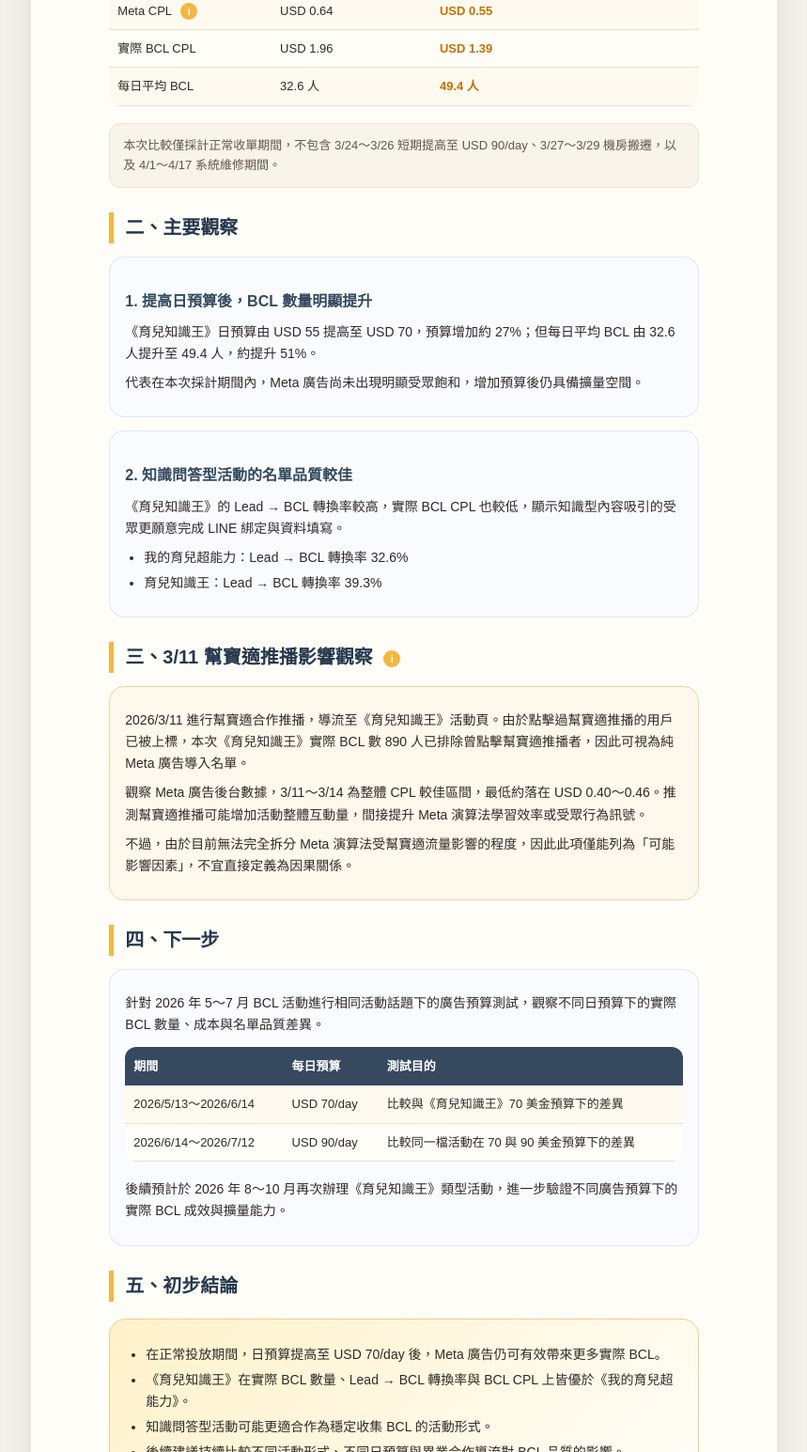
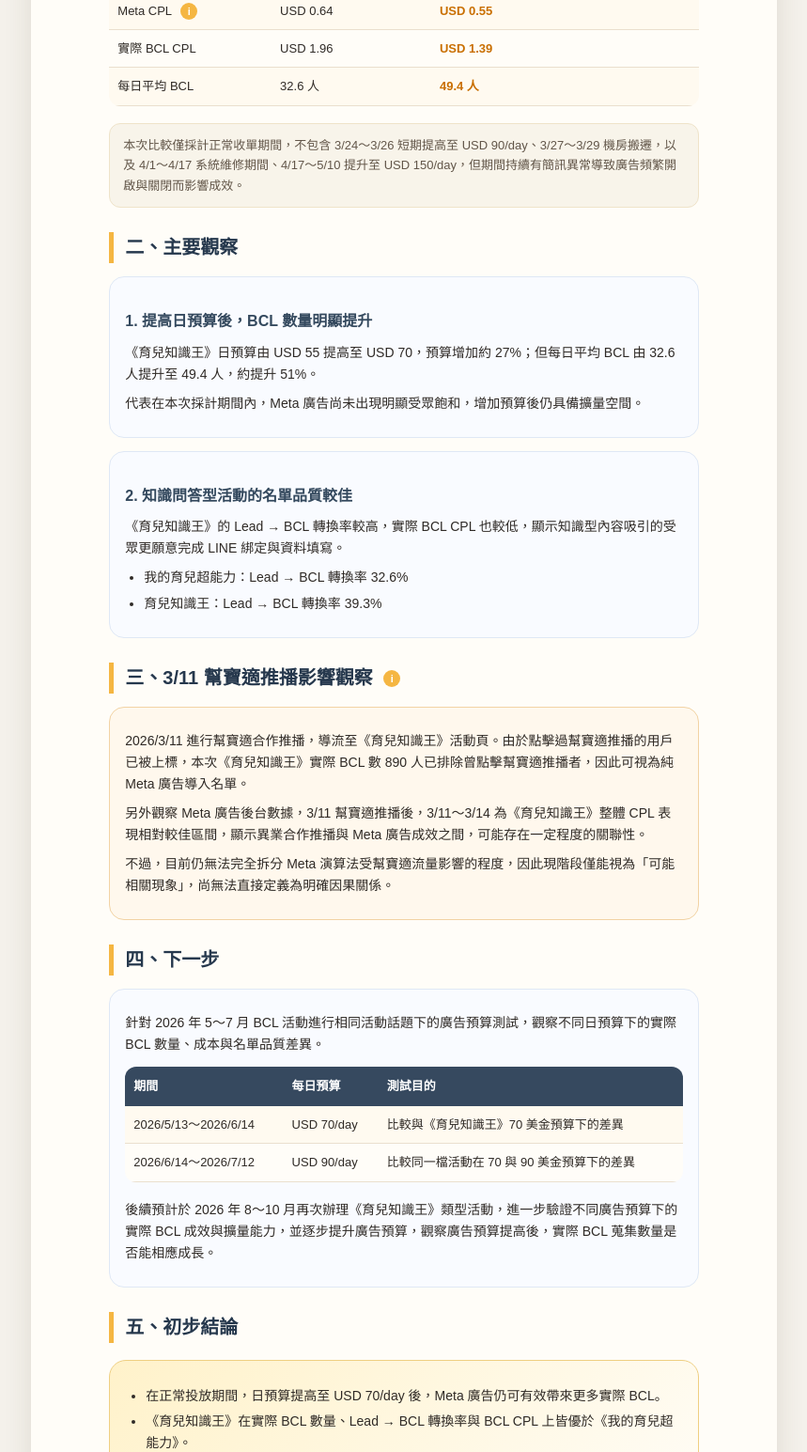
Before and after one commit to a5051329-rgb/ad, a plain HTML site: page index.html in a window 1280 px wide. Shown: the part 716-2261 px from the top of the page at 94% size, without its empty margins (210-1069 px from the left). Drawn offline with Linux system fonts and the light colour scheme.

Commit message:
Add files via upload

```diff
--- a/index.html
+++ b/index.html
@@ -247,6 +247,7 @@
           <th>項目</th>
           <th>我的育兒超能力</th>
           <th>育兒知識王</th>
+
         </tr>
       </thead>
       <tbody>
@@ -321,9 +322,11 @@
         </tr>
       </tbody>
     </table>
-    <p class="note">本次比較僅採計正常收單期間，不包含 3/24～3/26 短期提高至 USD 90/day、3/27～3/29 機房搬遷，以及 4/1～4/17 系統維修期間。</p>
+    <p class="note">本次比較僅採計正常收單期間，不包含 3/24～3/26 短期提高至 USD 90/day、3/27～3/29 機房搬遷，以及 4/1～4/17 系統維修期間、4/17～5/10 提升至 USD 150/day，但期間持續有簡訊異常導致廣告頻繁開啟與關閉而影響成效。</p>
 
     <h2>二、主要觀察</h2>
+
+
 
     <div class="section-box">
       <h3>1. 提高日預算後，BCL 數量明顯提升</h3>
@@ -349,8 +352,8 @@
     </h2>
     <div class="section-box warning">
       <p>2026/3/11 進行幫寶適合作推播，導流至《育兒知識王》活動頁。由於點擊過幫寶適推播的用戶已被上標，本次《育兒知識王》實際 BCL 數 890 人已排除曾點擊幫寶適推播者，因此可視為純 Meta 廣告導入名單。</p>
-      <p>觀察 Meta 廣告後台數據，3/11～3/14 為整體 CPL 較佳區間，最低約落在 USD 0.40～0.46。推測幫寶適推播可能增加活動整體互動量，間接提升 Meta 演算法學習效率或受眾行為訊號。</p>
-      <p>不過，由於目前無法完全拆分 Meta 演算法受幫寶適流量影響的程度，因此此項僅能列為「可能影響因素」，不宜直接定義為因果關係。</p>
+      <p>另外觀察 Meta 廣告後台數據，3/11 幫寶適推播後，3/11～3/14 為《育兒知識王》整體 CPL 表現相對較佳區間，顯示異業合作推播與 Meta 廣告成效之間，可能存在一定程度的關聯性。</p>
+      <p>不過，目前仍無法完全拆分 Meta 演算法受幫寶適流量影響的程度，因此現階段僅能視為「可能相關現象」，尚無法直接定義為明確因果關係。</p>
     </div>
 
     <h2>四、下一步</h2>
@@ -379,7 +382,7 @@
         </tbody>
       </table>
 
-      <p>後續預計於 2026 年 8～10 月再次辦理《育兒知識王》類型活動，進一步驗證不同廣告預算下的實際 BCL 成效與擴量能力。</p>
+      <p>後續預計於 2026 年 8～10 月再次辦理《育兒知識王》類型活動，進一步驗證不同廣告預算下的實際 BCL 成效與擴量能力，並逐步提升廣告預算，觀察廣告預算提高後，實際 BCL 蒐集數量是否能相應成長。</p>
     </div>
 
     <h2>五、初步結論</h2>
```
